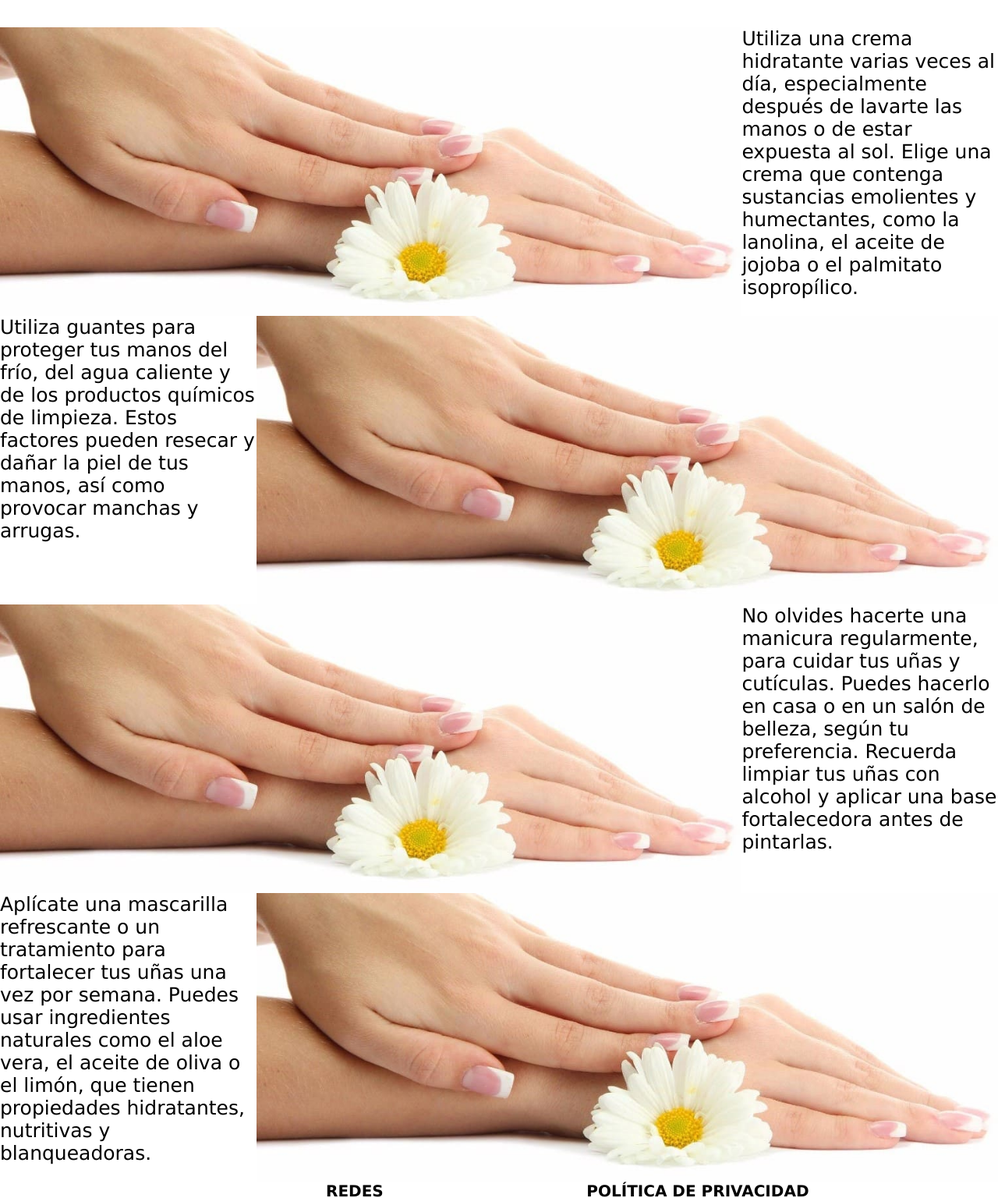
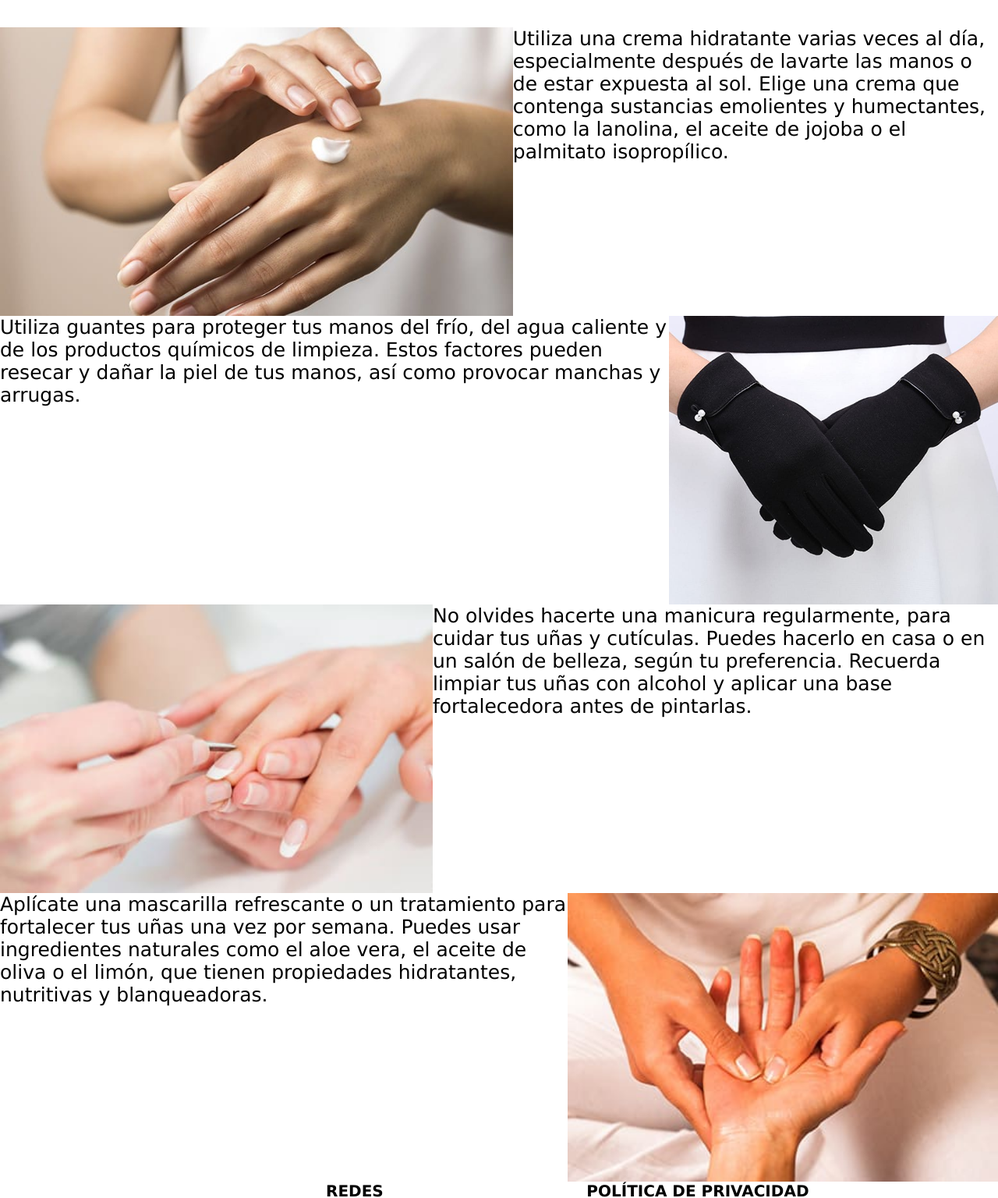
Before and after one commit to SofiaBellomusto/DDD2, a plain HTML site: page pages/tips.html in a window 1280 px wide. Shown: the part 201-1737 px from the top of the page at 78% size. Drawn offline with Linux system fonts and the light colour scheme; grey boxes are pictures that could not be loaded.

Commit message:
photos changed

```diff
--- a/pages/tips.html
+++ b/pages/tips.html
@@ -27,20 +27,20 @@
         <h2>TIPS PARA UNAS MANOS PERFECTAS</h2>
         <br>
         <div class="fototips">
-            <img src="../Images/Spademanos.jpg" alt="spa de manos">
+            <img src="../Images/pies-y-manos.jpg" alt="crema hidratante">
             <p>Utiliza una crema hidratante varias veces al día, especialmente después de lavarte las manos o de estar expuesta al sol. Elige una crema que contenga sustancias emolientes y humectantes, como la lanolina, el aceite de jojoba o el palmitato isopropílico.</p>
         </div>
         <div class="fototips">
             <p>Utiliza guantes para proteger tus manos del frío, del agua caliente y de los productos químicos de limpieza. Estos factores pueden resecar y dañar la piel de tus manos, así como provocar manchas y arrugas.</p>
-            <img src="../Images/Spademanos.jpg" alt="spa de manos">
+            <img src="../Images/guantes.jpg" alt="guantes">
         </div>
         <div class="fototips">
-            <img src="../Images/Spademanos.jpg" alt="spa de manos">
+            <img src="../Images/manicura.jpg" alt="manicura">
             <p>No olvides hacerte una manicura regularmente, para cuidar tus uñas y cutículas. Puedes hacerlo en casa o en un salón de belleza, según tu preferencia. Recuerda limpiar tus uñas con alcohol y aplicar una base fortalecedora antes de pintarlas.</p>
         </div>
         <div class="fototips">
             <p>Aplícate una mascarilla refrescante o un tratamiento para fortalecer tus uñas una vez por semana. Puedes usar ingredientes naturales como el aloe vera, el aceite de oliva o el limón, que tienen propiedades hidratantes, nutritivas y blanqueadoras.</p>
-            <img src="../Images/Spademanos.jpg" alt="spa de manos">
+            <img src="../Images/manicura-spa-rehabilitacion.jpg" alt="spa de manos">
         </div>
     </main>
 
```
Also changed, not shown: index.html (+2 -2 lines), pages/acrilicos.html (+2 -2 lines), pages/spademanos.html (+2 -2 lines), Images/Uñas_acrilicas_extravagantes2.jpg (deleted), Images/acrilicas1.jpg (added), Images/acrilicas2.jpg (added), Images/carousel2.jpg (added), Images/carousel3.jpg (added), Images/guantes.jpg (added), Images/manicura-spa-rehabilitacion.jpg (added), Images/manicura.jpg (added), Images/pies-y-manos.jpg (added), Images/spa1.jpg (added), Images/spa2.jpg (added), 1 more files.
